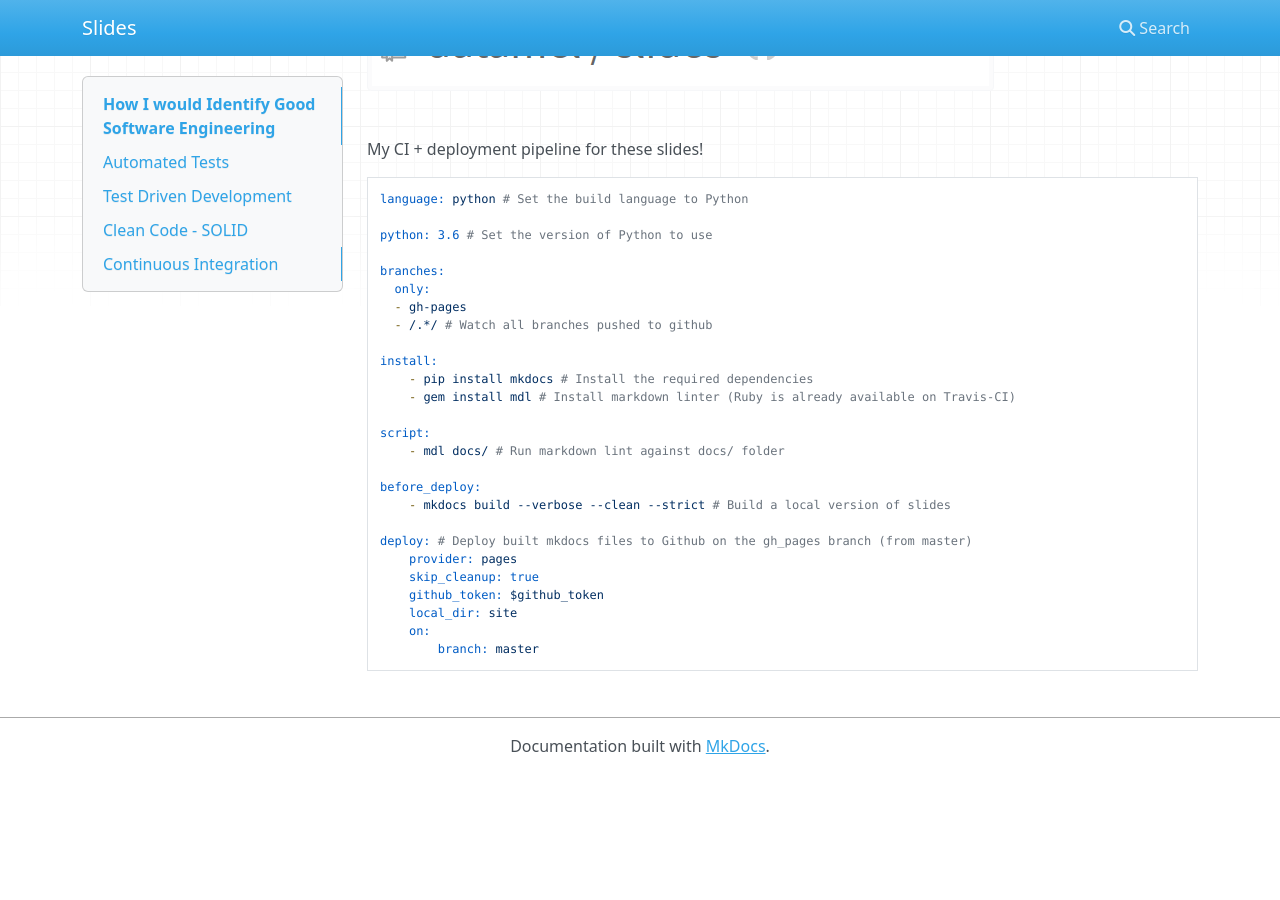
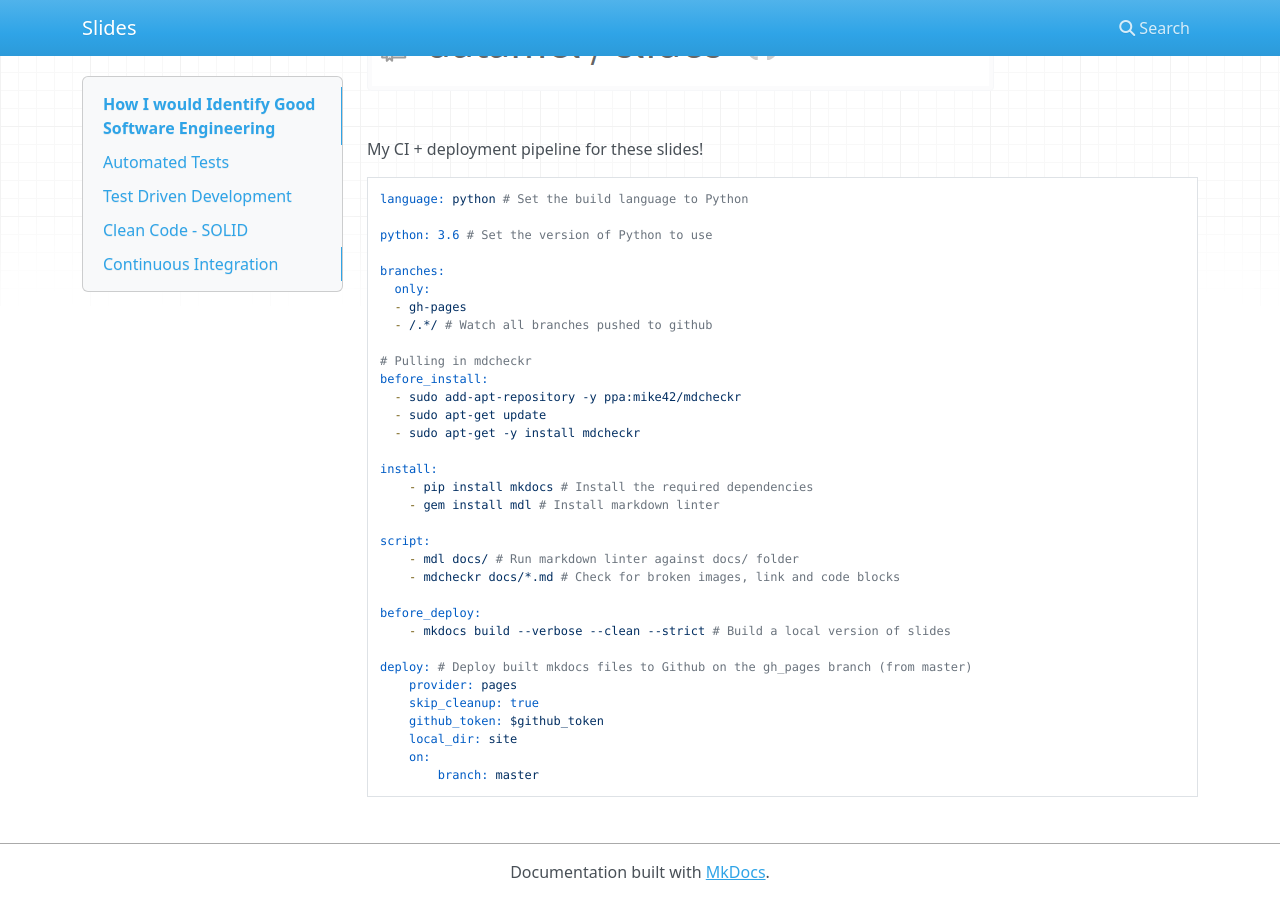
Before and after one commit to datamel/slides, an MkDocs documentation site: the page built from docs/index.md, in a window 1280 px wide and 900 px high, scrolled down 3750 px. Built offline with MkDocs 1.6.1, drawn with Linux system fonts in a browser that asks for light colours; nearby versions of some CDN libraries; before the commit the page ends 4524 px from its top, so only the background shows below that.

Commit message:
Update YAML sample

```diff
--- a/docs/index.md
+++ b/docs/index.md
@@ -120,12 +120,19 @@ branches:
   - gh-pages
   - /.*/ # Watch all branches pushed to github
 
+# Pulling in mdcheckr
+before_install:
+  - sudo add-apt-repository -y ppa:mike42/mdcheckr
+  - sudo apt-get update
+  - sudo apt-get -y install mdcheckr
+
 install:
     - pip install mkdocs # Install the required dependencies
-    - gem install mdl # Install markdown linter (Ruby is already available on Travis-CI)
+    - gem install mdl # Install markdown linter
 
 script:
-    - mdl docs/ # Run markdown lint against docs/ folder
+    - mdl docs/ # Run markdown linter against docs/ folder
+    - mdcheckr docs/*.md # Check for broken images, link and code blocks
 
 before_deploy:
     - mkdocs build --verbose --clean --strict # Build a local version of slides
```
